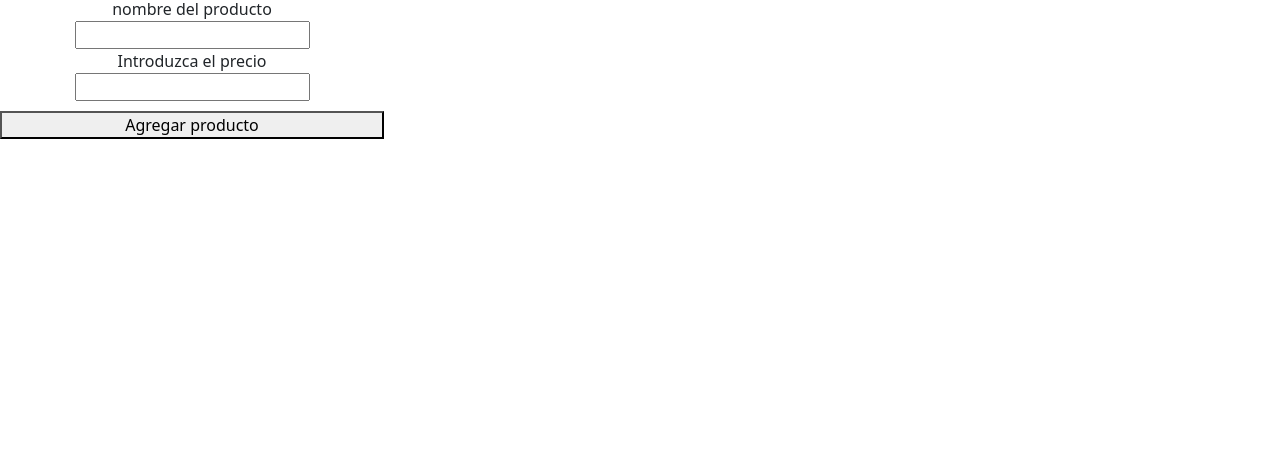
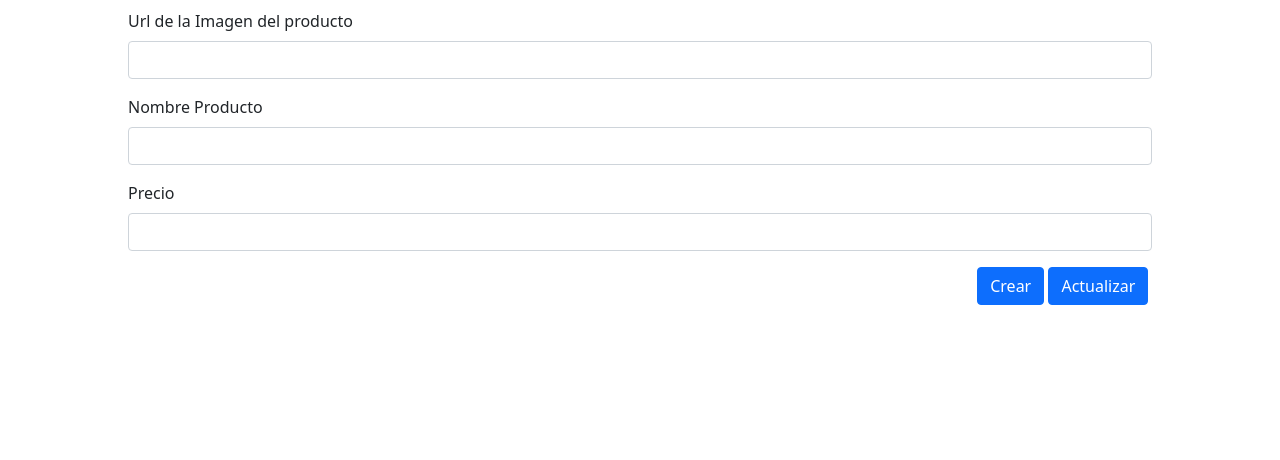
Before and after one commit to gabrielsanchez16/e-commerce-CRUD, a plain HTML site: page index.html in a window 1280 px wide. Shown: the part 340-800 px from the top of the page. Drawn offline with nearby package versions, Linux system fonts and the light colour scheme; no server answers.

Commit message:
firts commit

```diff
--- a/assets/crud/script.js
+++ b/assets/crud/script.js
@@ -1,15 +1,7 @@
 "use strict"
-// LEER DOCUMENTACION DE AXIOS
 
-// puntos a tener en cuenta para el ejercicio
-/*
-    Opción 1: Hacer el crud de productos - el equipo de 3 personas máximo
-    Opción 2: Hacer la interfaz para el e-commerce - el equipo de 3 personas máximo
-	        Listado de productos con funcionalidad para agregar producto al carrito de compras
-		    Página para ver productos que se agregaron al carrito
-    Opción 3: Hacer las opciones 1 y 2 - máximo personas
-
-*/
+const baseURL = 'https://e-commerce-api-academlo.herokuapp.com/api/products';
+let editingID = null;
 
 function generateContent(product){
 
@@ -18,31 +10,25 @@ function generateContent(product){
     let html = '';
     for(let i = 0; i < product.length; i++){
         html += `
-        <div class="col-md-6 col-lg-4 mt-3">
-        <img src="${product[i].image}" class="card-img-top" alt="img-producto">
+        <div class="col-md-6 col-lg-4 mt-3  border-cards">
+        <img src="${product[i].image}" class="card-img-top img-size" alt="img-producto">
         <div class="card-body">
         <p class="card-text fs-5">${product[i].name}</p>
-        <a href="#" class="btn btn-primary me-3">Enviar al carrito</a>
-        <p class="d-inline-block fs-3">${product[i].price}</p>
+        <button class="btn btn-danger" onclick="deleteProduct(${product[i].id})">
+            <i class="fa-solid fa-trash"></i>
+        </button>
+        <button class="btn btn-primary" onclick="editProduct(${product[i].id})">
+        <i class="fa-solid fa-pencil"></i>
+        </button>
+        <p class="d-inline-block fs-3 ms-4">${product[i].price}</p>
         </div>
         </div>`
     }
 
     container.innerHTML = html;
 }
-/*
-function cbResponse(response){ // este es el callback que recibe .then
-    const product = response.data;
-    generateContent(product)
-}
-*/
-/*
-function cbError(error){ // este es el callback que recibe .cath
-    console.log(error)
-}
-*/
 
-// en esta funcion vamos a comenzar a utilizar AXIOS
+
 function getProduct(){
     axios.get('https://e-commerce-api-academlo.herokuapp.com/api/products') // aqui estoy haciendo la peticion.
     .then(function (response){
@@ -72,12 +58,57 @@ function createCard(){
     axios.post('https://e-commerce-api-academlo.herokuapp.com/api/products', newCard)
     .then(function (response){
         const product = response.data; // aqui es donde recibo la respuesta, esto recibe un callback
-        generateContent(product)
-        getProduct()
+        generateContent(product);
+        getProduct();
     })
     .catch(function (error){
-        console.log(error) // esto utilizamos para pescar errores, esto recibe un callback
+        console.log(error) // esto utilizamos para imprimir errores, esto recibe un callback
     })
 }
+    function editProduct(id){
+        axios.get(`${baseURL}/${id}`)
+        .then(function (response) {
+            editingID = id;
+            const product =  response.data;
+            document.getElementById('image').value = product.image;
+            document.getElementById('name').value = product.name;
+            document.getElementById('price').value = product.price;
+        })
+        .catch(function (error) {
+            alert('No se pudo cargar la tarea');
+        })
+    }
+    function deleteProduct(id){
+        const confirmation = confirm('¿Esta seguro de eliminar el producto?');
+        if(!confirmation){
+            return
+        }
+        axios.delete(`${baseURL}/${id}`)
+            .then(function () {
+                alert('La tarea se eliminó correctamente');
+                getProduct();
+            })
+            .catch(function (error) {
+                alert('No se pudo eliminar la tarea');
+            })
+    }
 
-getProduct()
+    function updateProduct() {
+        const productEdited = {
+            image: document.getElementById('image').value,
+            name: document.getElementById('name').value,
+            price: document.getElementById('price').value
+        }
+
+        axios.put(`${baseURL}/${editingID}`, productEdited)
+            .then(function (response) {
+                alert('Se editó la tarea correctamente');
+                getProduct();
+            })
+            .catch(function (error) {
+                alert('No se pudo editar la tarea');
+            })
+    }
+
+
+getProduct();
--- a/assets/css/style.css
+++ b/assets/css/style.css
@@ -60,18 +60,40 @@
     max-width: 100%;
     color: #F6F3F3;
 }
-
+.border-cards{
+    border: solid #eb4a5a 1px;
+    border-radius: 5px;
+    background-color:#fef4f4
+}
 .container-inputs {
     display: flex;
     flex-direction: column;
 
-    width: 100%;
 }
 
-.container-inputs button {
-    margin-top: 10px;
-    max-width: 30%;
+.img-size{
+    width: 100%;
+    height: 200px;
+
 }
+
+form{
+    width: 80%;
+    margin-left: 10%;
+    margin-top: 5%;
+    margin-bottom: 10%;
+}
+
+.container-Buttons{
+    text-align: end;
+    margin-right: 6%;
+}
+
+.container-Buttons button{
+    position: relative;
+    left: 6%;
+}
+
 
 .inputs {
     display: flex;
--- a/index.html
+++ b/index.html
@@ -8,6 +8,7 @@
     <link href="https://cdn.jsdelivr.net/npm/bootstrap@5.0.2/dist/css/bootstrap.min.css" rel="stylesheet" integrity="sha384-EVSTQN3/azprG1Anm3QDgpJLIm9Nao0Yz1ztcQTwFspd3yD65VohhpuuCOmLASjC" crossorigin="anonymous">
     <!--FontAwesome-->
     <script src="https://kit.fontawesome.com/ef487b269e.js" crossorigin="anonymous"></script>
+    <script src="https://kit.fontawesome.com/1313268e8c.js" crossorigin="anonymous"></script>
 
 
     <link href="./assets/css/style.css" rel="stylesheet">
@@ -36,22 +37,24 @@
         <img src="./assets/img/logoacademlo1.png" alt="logo-home">
         </div>
     </div>
-    <div class="container-inputs">
-
-        <div class="inputs">
-        <label for="image">introduzca la URL de la imagen</label>
-        <input type="text" id="image"></input>
-
-        <label for="name">nombre del producto</label>
-        <input type="text" id="name" name="name"></input>
-
-        <label for="price">Introduzca el precio</label>
-        <input type="number" id="price"></input>
-
+    <form onsubmit="event.preventDefault()">
+        <div class="mb-3">
+            <label for="image" class="form-label">Url de la Imagen del producto</label>
+            <input type="text" class="form-control" id="image">
+          </div>
+        <div class="mb-3">
+          <label for="name" class="form-label">Nombre Producto</label>
+          <input type="text" class="form-control" id="name">
         </div>
-        <button onclick="createCard()">Agregar producto</button>
-    </div>
-
+        <div class="mb-3">
+          <label for="price" class="form-label">Precio</label>
+          <input type="number" class="form-control" id="price">
+        </div>
+            <div class="container-Buttons">
+                <button class="btn btn-primary" onclick="createCard()">Crear</button>
+                <button class="btn btn-primary" onclick="updateProduct()">Actualizar</button>
+            </div>
+      </form>
     <div class="container mt-5">
         <div class="row" id="product">
 
```
Also changed, not shown: pag/carrito.html (line endings or trailing spaces).
